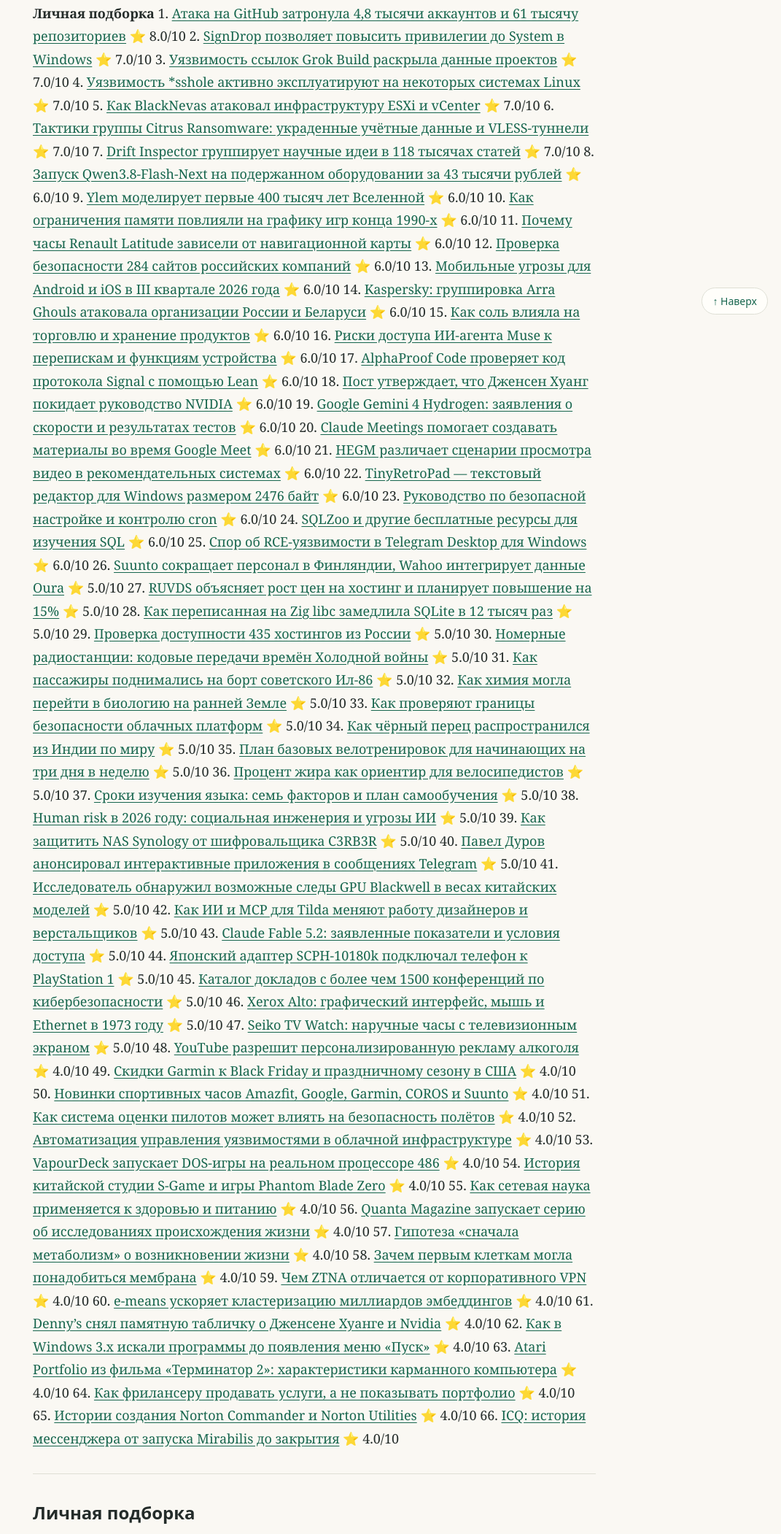
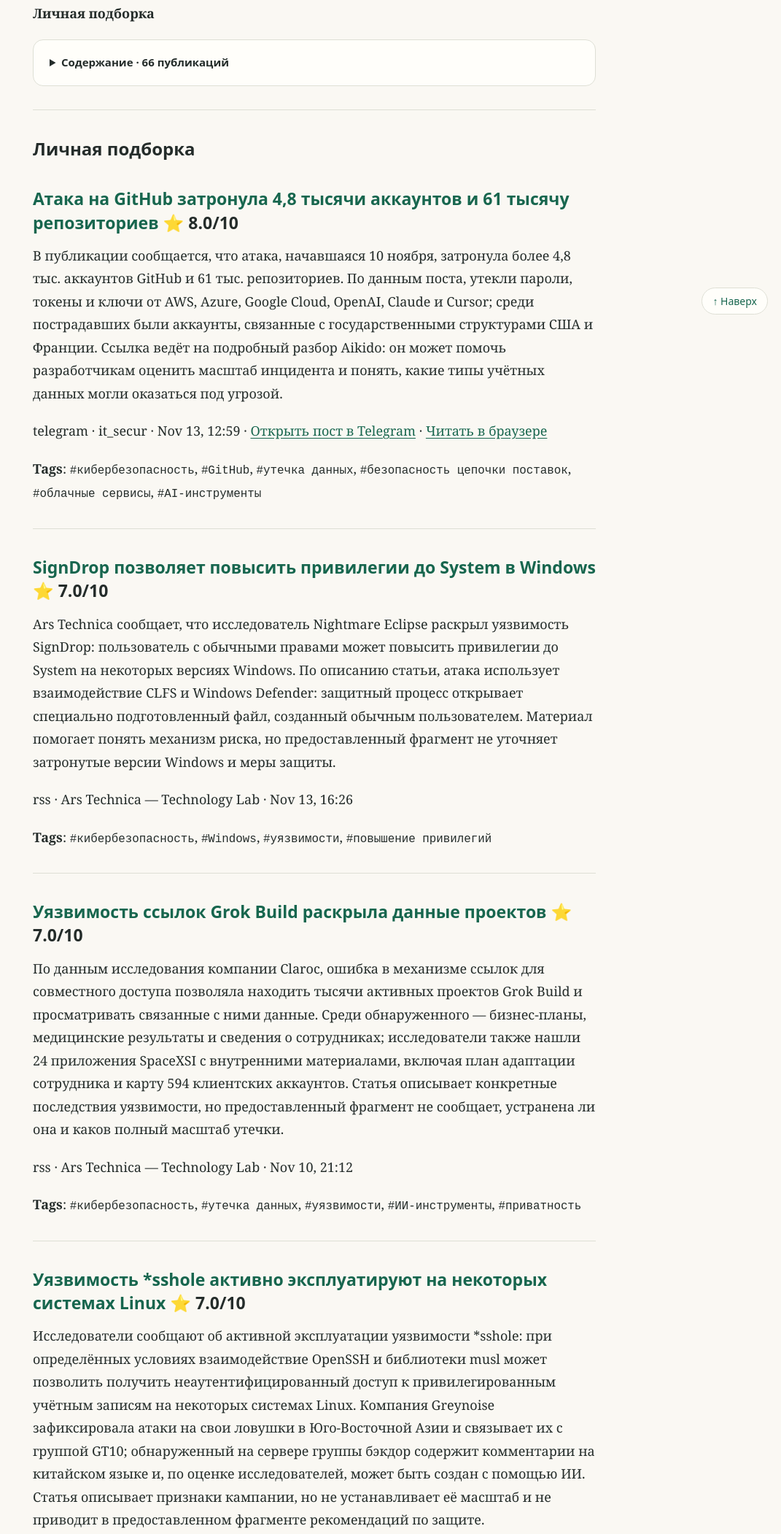
Before and after one commit to blabla2018/horizon-personal, a plain HTML site: page docs/horizon-2026-11-15-ru.html in a window 1280 px wide. Shown: the part 351-2453 px from the top of the page at 73% size, without its empty margins (209-1280 px from the left). Drawn offline with Linux system fonts and the light colour scheme.

Commit message:
Fix digest table of contents and keep RSS focused on articles

```diff
--- a/docs/horizon-2026-11-15-ru.html
+++ b/docs/horizon-2026-11-15-ru.html
@@ -10,73 +10,75 @@ p{margin:12px 0 20px}blockquote{border-left:3px solid var(--accent);padding-left
 <p>66 публикаций со ссылками на оригиналы</p>
 </blockquote>
 <hr />
-<p><strong>Личная подборка</strong>
-1. <a href="#item-personal-reading-1">Атака на GitHub затронула 4,8 тысячи аккаунтов и 61 тысячу репозиториев</a> ⭐️ 8.0/10
-2. <a href="#item-personal-reading-2">SignDrop позволяет повысить привилегии до System в Windows</a> ⭐️ 7.0/10
-3. <a href="#item-personal-reading-3">Уязвимость ссылок Grok Build раскрыла данные проектов</a> ⭐️ 7.0/10
-4. <a href="#item-personal-reading-4">Уязвимость *sshole активно эксплуатируют на некоторых системах Linux</a> ⭐️ 7.0/10
-5. <a href="#item-personal-reading-5">Как BlackNevas атаковал инфраструктуру ESXi и vCenter</a> ⭐️ 7.0/10
-6. <a href="#item-personal-reading-6">Тактики группы Citrus Ransomware: украденные учётные данные и VLESS-туннели</a> ⭐️ 7.0/10
-7. <a href="#item-personal-reading-7">Drift Inspector группирует научные идеи в 118 тысячах статей</a> ⭐️ 7.0/10
-8. <a href="#item-personal-reading-8">Запуск Qwen3.8-Flash-Next на подержанном оборудовании за 43 тысячи рублей</a> ⭐️ 6.0/10
-9. <a href="#item-personal-reading-9">Ylem моделирует первые 400 тысяч лет Вселенной</a> ⭐️ 6.0/10
-10. <a href="#item-personal-reading-10">Как ограничения памяти повлияли на графику игр конца 1990-х</a> ⭐️ 6.0/10
-11. <a href="#item-personal-reading-11">Почему часы Renault Latitude зависели от навигационной карты</a> ⭐️ 6.0/10
-12. <a href="#item-personal-reading-12">Проверка безопасности 284 сайтов российских компаний</a> ⭐️ 6.0/10
-13. <a href="#item-personal-reading-13">Мобильные угрозы для Android и iOS в III квартале 2026 года</a> ⭐️ 6.0/10
-14. <a href="#item-personal-reading-14">Kaspersky: группировка Arra Ghouls атаковала организации России и Беларуси</a> ⭐️ 6.0/10
-15. <a href="#item-personal-reading-15">Как соль влияла на торговлю и хранение продуктов</a> ⭐️ 6.0/10
-16. <a href="#item-personal-reading-16">Риски доступа ИИ-агента Muse к перепискам и функциям устройства</a> ⭐️ 6.0/10
-17. <a href="#item-personal-reading-17">AlphaProof Code проверяет код протокола Signal с помощью Lean</a> ⭐️ 6.0/10
-18. <a href="#item-personal-reading-18">Пост утверждает, что Дженсен Хуанг покидает руководство NVIDIA</a> ⭐️ 6.0/10
-19. <a href="#item-personal-reading-19">Google Gemini 4 Hydrogen: заявления о скорости и результатах тестов</a> ⭐️ 6.0/10
-20. <a href="#item-personal-reading-20">Claude Meetings помогает создавать материалы во время Google Meet</a> ⭐️ 6.0/10
-21. <a href="#item-personal-reading-21">HEGM различает сценарии просмотра видео в рекомендательных системах</a> ⭐️ 6.0/10
-22. <a href="#item-personal-reading-22">TinyRetroPad — текстовый редактор для Windows размером 2476 байт</a> ⭐️ 6.0/10
-23. <a href="#item-personal-reading-23">Руководство по безопасной настройке и контролю cron</a> ⭐️ 6.0/10
-24. <a href="#item-personal-reading-24">SQLZoo и другие бесплатные ресурсы для изучения SQL</a> ⭐️ 6.0/10
-25. <a href="#item-personal-reading-25">Спор об RCE-уязвимости в Telegram Desktop для Windows</a> ⭐️ 6.0/10
-26. <a href="#item-personal-reading-26">Suunto сокращает персонал в Финляндии, Wahoo интегрирует данные Oura</a> ⭐️ 5.0/10
-27. <a href="#item-personal-reading-27">RUVDS объясняет рост цен на хостинг и планирует повышение на 15%</a> ⭐️ 5.0/10
-28. <a href="#item-personal-reading-28">Как переписанная на Zig libc замедлила SQLite в 12 тысяч раз</a> ⭐️ 5.0/10
-29. <a href="#item-personal-reading-29">Проверка доступности 435 хостингов из России</a> ⭐️ 5.0/10
-30. <a href="#item-personal-reading-30">Номерные радиостанции: кодовые передачи времён Холодной войны</a> ⭐️ 5.0/10
-31. <a href="#item-personal-reading-31">Как пассажиры поднимались на борт советского Ил-86</a> ⭐️ 5.0/10
-32. <a href="#item-personal-reading-32">Как химия могла перейти в биологию на ранней Земле</a> ⭐️ 5.0/10
-33. <a href="#item-personal-reading-33">Как проверяют границы безопасности облачных платформ</a> ⭐️ 5.0/10
-34. <a href="#item-personal-reading-34">Как чёрный перец распространился из Индии по миру</a> ⭐️ 5.0/10
-35. <a href="#item-personal-reading-35">План базовых велотренировок для начинающих на три дня в неделю</a> ⭐️ 5.0/10
-36. <a href="#item-personal-reading-36">Процент жира как ориентир для велосипедистов</a> ⭐️ 5.0/10
-37. <a href="#item-personal-reading-37">Сроки изучения языка: семь факторов и план самообучения</a> ⭐️ 5.0/10
-38. <a href="#item-personal-reading-38">Human risk в 2026 году: социальная инженерия и угрозы ИИ</a> ⭐️ 5.0/10
-39. <a href="#item-personal-reading-39">Как защитить NAS Synology от шифровальщика C3RB3R</a> ⭐️ 5.0/10
-40. <a href="#item-personal-reading-40">Павел Дуров анонсировал интерактивные приложения в сообщениях Telegram</a> ⭐️ 5.0/10
-41. <a href="#item-personal-reading-41">Исследователь обнаружил возможные следы GPU Blackwell в весах китайских моделей</a> ⭐️ 5.0/10
-42. <a href="#item-personal-reading-42">Как ИИ и MCP для Tilda меняют работу дизайнеров и верстальщиков</a> ⭐️ 5.0/10
-43. <a href="#item-personal-reading-43">Claude Fable 5.2: заявленные показатели и условия доступа</a> ⭐️ 5.0/10
-44. <a href="#item-personal-reading-44">Японский адаптер SCPH-10180k подключал телефон к PlayStation 1</a> ⭐️ 5.0/10
-45. <a href="#item-personal-reading-45">Каталог докладов с более чем 1500 конференций по кибербезопасности</a> ⭐️ 5.0/10
-46. <a href="#item-personal-reading-46">Xerox Alto: графический интерфейс, мышь и Ethernet в 1973 году</a> ⭐️ 5.0/10
-47. <a href="#item-personal-reading-47">Seiko TV Watch: наручные часы с телевизионным экраном</a> ⭐️ 5.0/10
-48. <a href="#item-personal-reading-48">YouTube разрешит персонализированную рекламу алкоголя</a> ⭐️ 4.0/10
-49. <a href="#item-personal-reading-49">Скидки Garmin к Black Friday и праздничному сезону в США</a> ⭐️ 4.0/10
-50. <a href="#item-personal-reading-50">Новинки спортивных часов Amazfit, Google, Garmin, COROS и Suunto</a> ⭐️ 4.0/10
-51. <a href="#item-personal-reading-51">Как система оценки пилотов может влиять на безопасность полётов</a> ⭐️ 4.0/10
-52. <a href="#item-personal-reading-52">Автоматизация управления уязвимостями в облачной инфраструктуре</a> ⭐️ 4.0/10
-53. <a href="#item-personal-reading-53">VapourDeck запускает DOS-игры на реальном процессоре 486</a> ⭐️ 4.0/10
-54. <a href="#item-personal-reading-54">История китайской студии S-Game и игры Phantom Blade Zero</a> ⭐️ 4.0/10
-55. <a href="#item-personal-reading-55">Как сетевая наука применяется к здоровью и питанию</a> ⭐️ 4.0/10
-56. <a href="#item-personal-reading-56">Quanta Magazine запускает серию об исследованиях происхождения жизни</a> ⭐️ 4.0/10
-57. <a href="#item-personal-reading-57">Гипотеза «сначала метаболизм» о возникновении жизни</a> ⭐️ 4.0/10
-58. <a href="#item-personal-reading-58">Зачем первым клеткам могла понадобиться мембрана</a> ⭐️ 4.0/10
-59. <a href="#item-personal-reading-59">Чем ZTNA отличается от корпоративного VPN</a> ⭐️ 4.0/10
-60. <a href="#item-personal-reading-60">e-means ускоряет кластеризацию миллиардов эмбеддингов</a> ⭐️ 4.0/10
-61. <a href="#item-personal-reading-61">Denny’s снял памятную табличку о Дженсене Хуанге и Nvidia</a> ⭐️ 4.0/10
-62. <a href="#item-personal-reading-62">Как в Windows 3.x искали программы до появления меню «Пуск»</a> ⭐️ 4.0/10
-63. <a href="#item-personal-reading-63">Atari Portfolio из фильма «Терминатор 2»: характеристики карманного компьютера</a> ⭐️ 4.0/10
-64. <a href="#item-personal-reading-64">Как фрилансеру продавать услуги, а не показывать портфолио</a> ⭐️ 4.0/10
-65. <a href="#item-personal-reading-65">Истории создания Norton Commander и Norton Utilities</a> ⭐️ 4.0/10
-66. <a href="#item-personal-reading-66">ICQ: история мессенджера от запуска Mirabilis до закрытия</a> ⭐️ 4.0/10</p>
+<p><strong>Личная подборка</strong></p>
+<details><summary>Содержание · 66 публикаций</summary><ol>
+<li><a href="#item-personal-reading-1">Атака на GitHub затронула 4,8 тысячи аккаунтов и 61 тысячу репозиториев</a> ⭐️ 8.0/10</li>
+<li><a href="#item-personal-reading-2">SignDrop позволяет повысить привилегии до System в Windows</a> ⭐️ 7.0/10</li>
+<li><a href="#item-personal-reading-3">Уязвимость ссылок Grok Build раскрыла данные проектов</a> ⭐️ 7.0/10</li>
+<li><a href="#item-personal-reading-4">Уязвимость *sshole активно эксплуатируют на некоторых системах Linux</a> ⭐️ 7.0/10</li>
+<li><a href="#item-personal-reading-5">Как BlackNevas атаковал инфраструктуру ESXi и vCenter</a> ⭐️ 7.0/10</li>
+<li><a href="#item-personal-reading-6">Тактики группы Citrus Ransomware: украденные учётные данные и VLESS-туннели</a> ⭐️ 7.0/10</li>
+<li><a href="#item-personal-reading-7">Drift Inspector группирует научные идеи в 118 тысячах статей</a> ⭐️ 7.0/10</li>
+<li><a href="#item-personal-reading-8">Запуск Qwen3.8-Flash-Next на подержанном оборудовании за 43 тысячи рублей</a> ⭐️ 6.0/10</li>
+<li><a href="#item-personal-reading-9">Ylem моделирует первые 400 тысяч лет Вселенной</a> ⭐️ 6.0/10</li>
+<li><a href="#item-personal-reading-10">Как ограничения памяти повлияли на графику игр конца 1990-х</a> ⭐️ 6.0/10</li>
+<li><a href="#item-personal-reading-11">Почему часы Renault Latitude зависели от навигационной карты</a> ⭐️ 6.0/10</li>
+<li><a href="#item-personal-reading-12">Проверка безопасности 284 сайтов российских компаний</a> ⭐️ 6.0/10</li>
+<li><a href="#item-personal-reading-13">Мобильные угрозы для Android и iOS в III квартале 2026 года</a> ⭐️ 6.0/10</li>
+<li><a href="#item-personal-reading-14">Kaspersky: группировка Arra Ghouls атаковала организации России и Беларуси</a> ⭐️ 6.0/10</li>
+<li><a href="#item-personal-reading-15">Как соль влияла на торговлю и хранение продуктов</a> ⭐️ 6.0/10</li>
+<li><a href="#item-personal-reading-16">Риски доступа ИИ-агента Muse к перепискам и функциям устройства</a> ⭐️ 6.0/10</li>
+<li><a href="#item-personal-reading-17">AlphaProof Code проверяет код протокола Signal с помощью Lean</a> ⭐️ 6.0/10</li>
+<li><a href="#item-personal-reading-18">Пост утверждает, что Дженсен Хуанг покидает руководство NVIDIA</a> ⭐️ 6.0/10</li>
+<li><a href="#item-personal-reading-19">Google Gemini 4 Hydrogen: заявления о скорости и результатах тестов</a> ⭐️ 6.0/10</li>
+<li><a href="#item-personal-reading-20">Claude Meetings помогает создавать материалы во время Google Meet</a> ⭐️ 6.0/10</li>
+<li><a href="#item-personal-reading-21">HEGM различает сценарии просмотра видео в рекомендательных системах</a> ⭐️ 6.0/10</li>
+<li><a href="#item-personal-reading-22">TinyRetroPad — текстовый редактор для Windows размером 2476 байт</a> ⭐️ 6.0/10</li>
+<li><a href="#item-personal-reading-23">Руководство по безопасной настройке и контролю cron</a> ⭐️ 6.0/10</li>
+<li><a href="#item-personal-reading-24">SQLZoo и другие бесплатные ресурсы для изучения SQL</a> ⭐️ 6.0/10</li>
+<li><a href="#item-personal-reading-25">Спор об RCE-уязвимости в Telegram Desktop для Windows</a> ⭐️ 6.0/10</li>
+<li><a href="#item-personal-reading-26">Suunto сокращает персонал в Финляндии, Wahoo интегрирует данные Oura</a> ⭐️ 5.0/10</li>
+<li><a href="#item-personal-reading-27">RUVDS объясняет рост цен на хостинг и планирует повышение на 15%</a> ⭐️ 5.0/10</li>
+<li><a href="#item-personal-reading-28">Как переписанная на Zig libc замедлила SQLite в 12 тысяч раз</a> ⭐️ 5.0/10</li>
+<li><a href="#item-personal-reading-29">Проверка доступности 435 хостингов из России</a> ⭐️ 5.0/10</li>
+<li><a href="#item-personal-reading-30">Номерные радиостанции: кодовые передачи времён Холодной войны</a> ⭐️ 5.0/10</li>
+<li><a href="#item-personal-reading-31">Как пассажиры поднимались на борт советского Ил-86</a> ⭐️ 5.0/10</li>
+<li><a href="#item-personal-reading-32">Как химия могла перейти в биологию на ранней Земле</a> ⭐️ 5.0/10</li>
+<li><a href="#item-personal-reading-33">Как проверяют границы безопасности облачных платформ</a> ⭐️ 5.0/10</li>
+<li><a href="#item-personal-reading-34">Как чёрный перец распространился из Индии по миру</a> ⭐️ 5.0/10</li>
+<li><a href="#item-personal-reading-35">План базовых велотренировок для начинающих на три дня в неделю</a> ⭐️ 5.0/10</li>
+<li><a href="#item-personal-reading-36">Процент жира как ориентир для велосипедистов</a> ⭐️ 5.0/10</li>
+<li><a href="#item-personal-reading-37">Сроки изучения языка: семь факторов и план самообучения</a> ⭐️ 5.0/10</li>
+<li><a href="#item-personal-reading-38">Human risk в 2026 году: социальная инженерия и угрозы ИИ</a> ⭐️ 5.0/10</li>
+<li><a href="#item-personal-reading-39">Как защитить NAS Synology от шифровальщика C3RB3R</a> ⭐️ 5.0/10</li>
+<li><a href="#item-personal-reading-40">Павел Дуров анонсировал интерактивные приложения в сообщениях Telegram</a> ⭐️ 5.0/10</li>
+<li><a href="#item-personal-reading-41">Исследователь обнаружил возможные следы GPU Blackwell в весах китайских моделей</a> ⭐️ 5.0/10</li>
+<li><a href="#item-personal-reading-42">Как ИИ и MCP для Tilda меняют работу дизайнеров и верстальщиков</a> ⭐️ 5.0/10</li>
+<li><a href="#item-personal-reading-43">Claude Fable 5.2: заявленные показатели и условия доступа</a> ⭐️ 5.0/10</li>
+<li><a href="#item-personal-reading-44">Японский адаптер SCPH-10180k подключал телефон к PlayStation 1</a> ⭐️ 5.0/10</li>
+<li><a href="#item-personal-reading-45">Каталог докладов с более чем 1500 конференций по кибербезопасности</a> ⭐️ 5.0/10</li>
+<li><a href="#item-personal-reading-46">Xerox Alto: графический интерфейс, мышь и Ethernet в 1973 году</a> ⭐️ 5.0/10</li>
+<li><a href="#item-personal-reading-47">Seiko TV Watch: наручные часы с телевизионным экраном</a> ⭐️ 5.0/10</li>
+<li><a href="#item-personal-reading-48">YouTube разрешит персонализированную рекламу алкоголя</a> ⭐️ 4.0/10</li>
+<li><a href="#item-personal-reading-49">Скидки Garmin к Black Friday и праздничному сезону в США</a> ⭐️ 4.0/10</li>
+<li><a href="#item-personal-reading-50">Новинки спортивных часов Amazfit, Google, Garmin, COROS и Suunto</a> ⭐️ 4.0/10</li>
+<li><a href="#item-personal-reading-51">Как система оценки пилотов может влиять на безопасность полётов</a> ⭐️ 4.0/10</li>
+<li><a href="#item-personal-reading-52">Автоматизация управления уязвимостями в облачной инфраструктуре</a> ⭐️ 4.0/10</li>
+<li><a href="#item-personal-reading-53">VapourDeck запускает DOS-игры на реальном процессоре 486</a> ⭐️ 4.0/10</li>
+<li><a href="#item-personal-reading-54">История китайской студии S-Game и игры Phantom Blade Zero</a> ⭐️ 4.0/10</li>
+<li><a href="#item-personal-reading-55">Как сетевая наука применяется к здоровью и питанию</a> ⭐️ 4.0/10</li>
+<li><a href="#item-personal-reading-56">Quanta Magazine запускает серию об исследованиях происхождения жизни</a> ⭐️ 4.0/10</li>
+<li><a href="#item-personal-reading-57">Гипотеза «сначала метаболизм» о возникновении жизни</a> ⭐️ 4.0/10</li>
+<li><a href="#item-personal-reading-58">Зачем первым клеткам могла понадобиться мембрана</a> ⭐️ 4.0/10</li>
+<li><a href="#item-personal-reading-59">Чем ZTNA отличается от корпоративного VPN</a> ⭐️ 4.0/10</li>
+<li><a href="#item-personal-reading-60">e-means ускоряет кластеризацию миллиардов эмбеддингов</a> ⭐️ 4.0/10</li>
+<li><a href="#item-personal-reading-61">Denny’s снял памятную табличку о Дженсене Хуанге и Nvidia</a> ⭐️ 4.0/10</li>
+<li><a href="#item-personal-reading-62">Как в Windows 3.x искали программы до появления меню «Пуск»</a> ⭐️ 4.0/10</li>
+<li><a href="#item-personal-reading-63">Atari Portfolio из фильма «Терминатор 2»: характеристики карманного компьютера</a> ⭐️ 4.0/10</li>
+<li><a href="#item-personal-reading-64">Как фрилансеру продавать услуги, а не показывать портфолио</a> ⭐️ 4.0/10</li>
+<li><a href="#item-personal-reading-65">Истории создания Norton Commander и Norton Utilities</a> ⭐️ 4.0/10</li>
+<li><a href="#item-personal-reading-66">ICQ: история мессенджера от запуска Mirabilis до закрытия</a> ⭐️ 4.0/10</li>
+</ol></details>
 <hr />
 <h2>Личная подборка</h2>
 <a id="item-personal-reading-1"></a>
```
Also changed, not shown: docs/feed.xml (+2 -67 lines), 1 other file.
